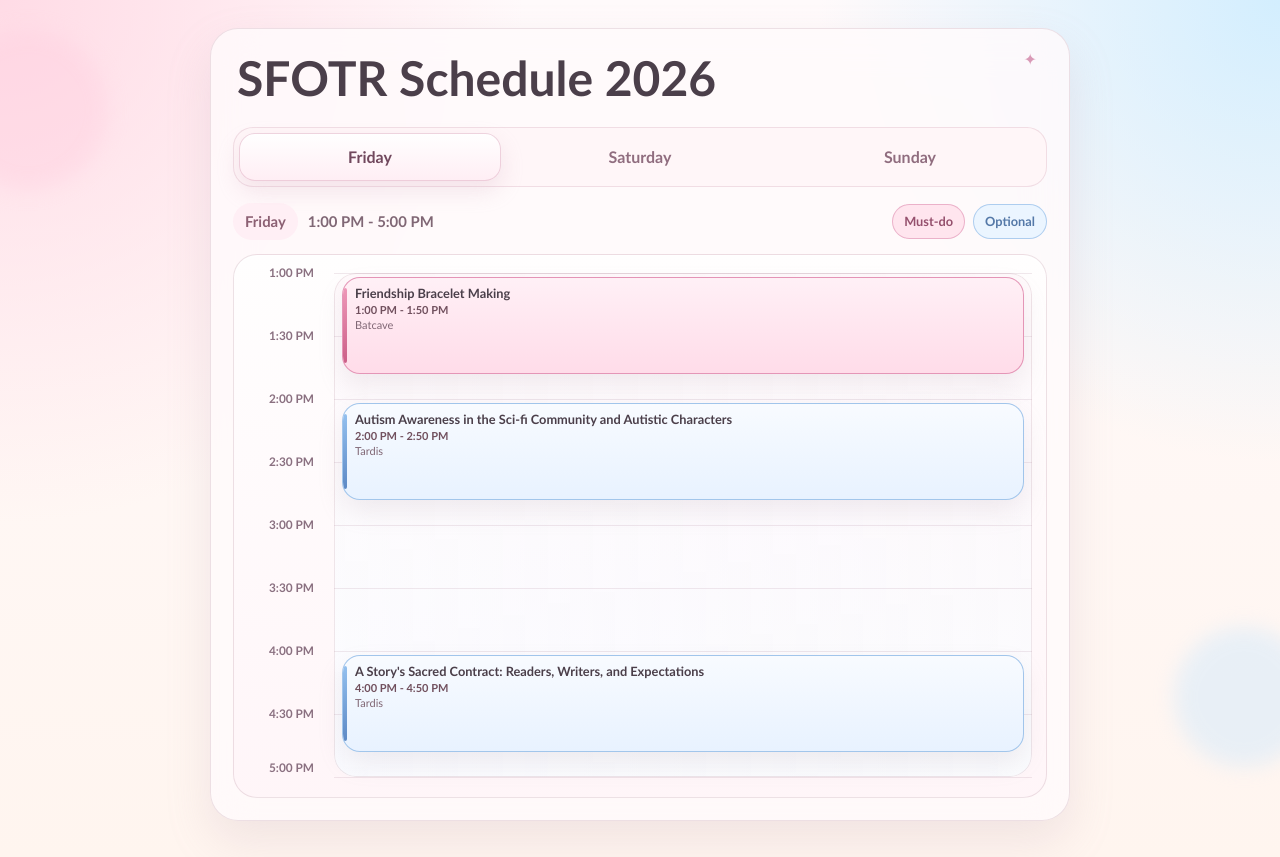
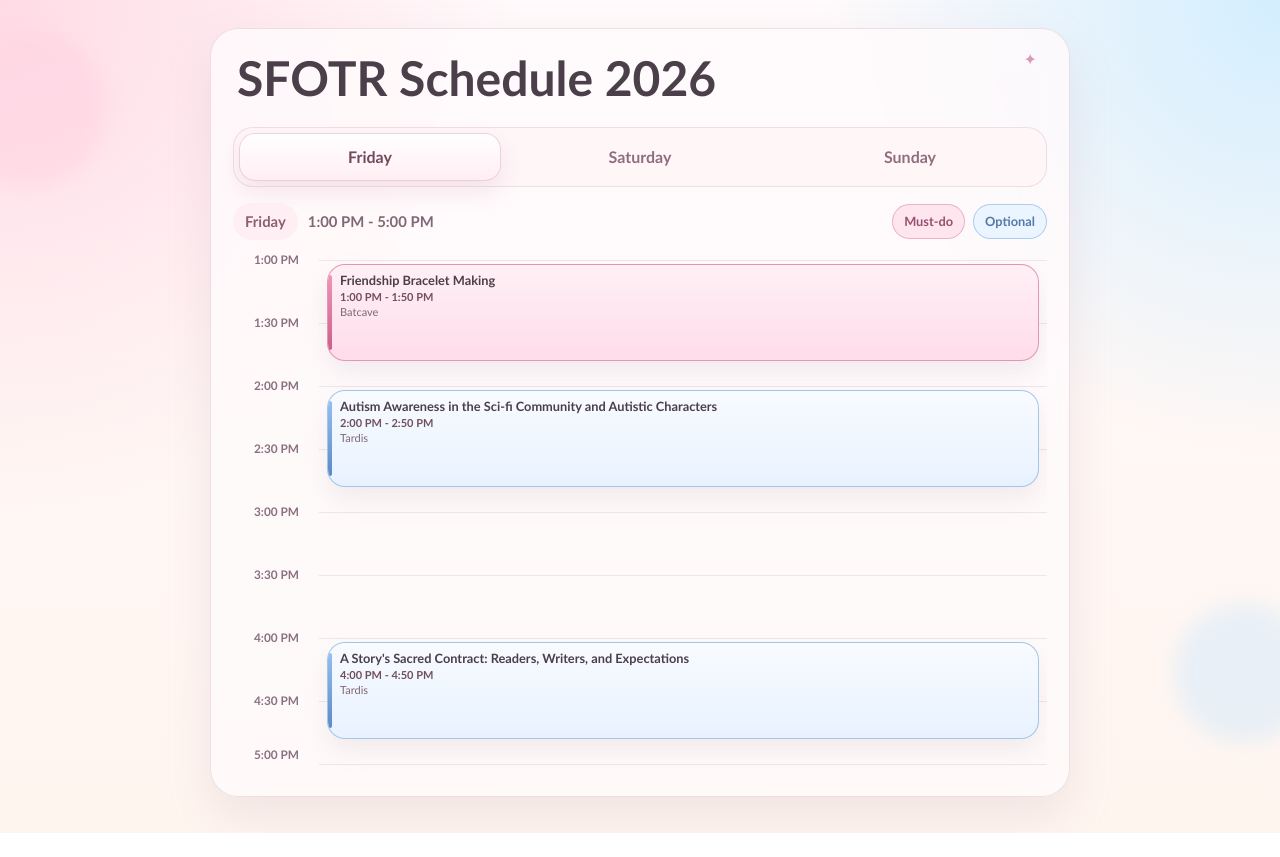
Before and after one commit to briannamcdonald/sfotr-schedule, a React (Vite) app: page / in a window 1280 px wide. After the commit the page ends 833 px from the top, so only its background shows below. Built offline with nearby package versions, Linux system fonts and the light colour scheme.

Commit message:
Simplify timeline container styling

```diff
--- a/src/styles.css
+++ b/src/styles.css
@@ -220,17 +220,13 @@ button {
 }
 
 .timeline-panel {
-  border: 1px solid rgba(211, 183, 194, 0.42);
-  border-radius: 24px;
-  background:
-    linear-gradient(180deg, rgba(255, 255, 255, 0.94), rgba(255, 246, 249, 0.94));
-  box-shadow: inset 0 1px 0 rgba(255, 255, 255, 0.8);
+  background: transparent;
 }
 
 .timeline-scroll {
   overflow-y: auto;
   max-height: 72vh;
-  padding: 14px 10px 16px;
+  padding: 4px 0 8px;
 }
 
 .timeline-shell {
@@ -262,11 +258,7 @@ button {
 }
 
 .timeline-track {
-  border-radius: 22px;
-  background:
-    linear-gradient(180deg, rgba(255, 244, 248, 0.5), rgba(246, 250, 255, 0.55)),
-    linear-gradient(90deg, rgba(255, 255, 255, 0.8), rgba(255, 255, 255, 0.68));
-  box-shadow: inset 0 0 0 1px rgba(219, 197, 206, 0.42);
+  background: transparent;
 }
 
 .track-line {
@@ -402,7 +394,7 @@ button {
   }
 
   .timeline-scroll {
-    padding: 18px 14px 20px;
+    padding: 6px 0 10px;
   }
 
   .timeline-shell {
```
